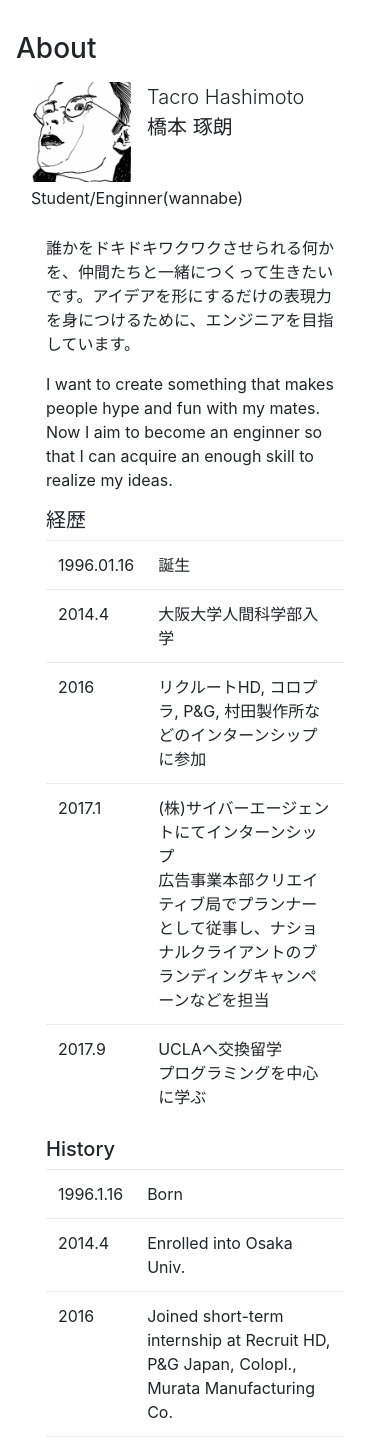
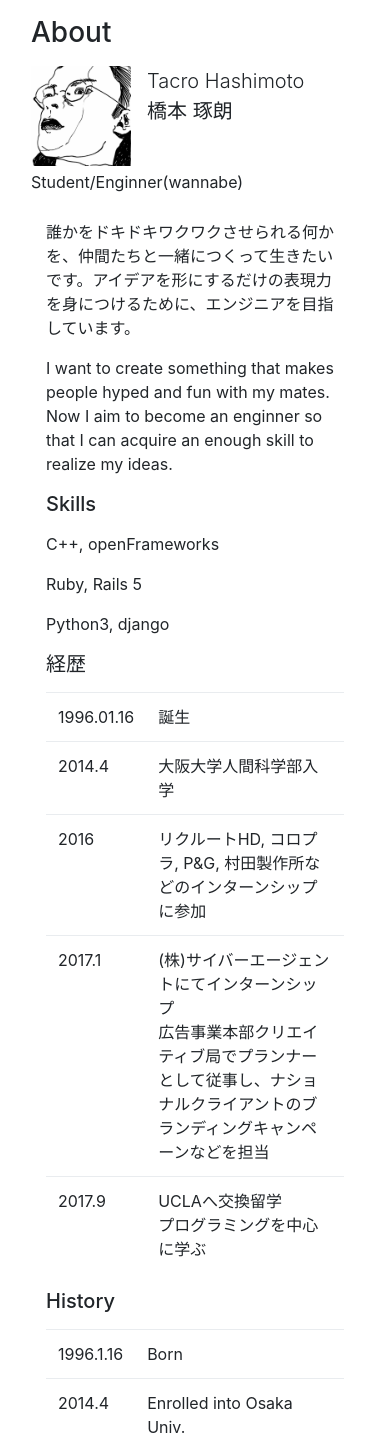
Before and after one commit to tacro/portfolio, a Django app: page /about/ in a window 390 px wide. Shown: the part 56-1497 px from the top of the page. Run offline with Django 3.2, Linux system fonts and the light colour scheme; some libraries are stand-ins or nearby versions.

Commit message:
make image more responsive

```diff
--- a/blog/templates/blog/detail.html
+++ b/blog/templates/blog/detail.html
@@ -28,7 +28,7 @@
           <div class="navbar-nav ml-auto">
             <a class="nav-item nav-link" href="{% url 'about' %}">About</a>
             <a class="nav-item nav-link" href="{% url 'index' %}">Blog</a>
-            <a class="nav-item nav-link" href="mailto:tacro@g.ucla.edu" target=”_blank”>Contact</a>
+            <a class="nav-item nav-link" href="mailto:tacro@g.ucla.edu">Contact</a>
             <a class="nav-item nav-link" href="https://twitter.com/tacro_" target=”_blank”><i class="fab fa-twitter-square"></i></a>
             <a class="nav-item nav-link" href="https://www.instagram.com/tacro_/" target=”_blank”><i class="fab fa-instagram"></i></a>
             <a class="nav-item nav-link" href="https://www.facebook.com/hashimototacro" target=”_blank”><i class="fab fa-facebook-square"></i></a>
--- a/blog/templates/blog/index.html
+++ b/blog/templates/blog/index.html
@@ -28,7 +28,7 @@
           <div class="navbar-nav ml-auto">
             <a class="nav-item nav-link" href="{% url 'about' %}">About</a>
             <a class="nav-item nav-link" href="{% url 'index' %}">Blog</a>
-            <a class="nav-item nav-link" href="mailto:tacro@g.ucla.edu" target=”_blank”>Contact</a>
+            <a class="nav-item nav-link" href="mailto:tacro@g.ucla.edu">Contact</a>
             <a class="nav-item nav-link" href="https://twitter.com/tacro_" target=”_blank”><i class="fab fa-twitter-square"></i></a>
             <a class="nav-item nav-link" href="https://www.instagram.com/tacro_/" target=”_blank”><i class="fab fa-instagram"></i></a>
             <a class="nav-item nav-link" href="https://www.facebook.com/hashimototacro" target=”_blank”><i class="fab fa-facebook-square"></i></a>
--- a/jobs/templates/jobs/about.html
+++ b/jobs/templates/jobs/about.html
@@ -28,7 +28,7 @@
           <div class="navbar-nav ml-auto">
             <a class="nav-item nav-link" href="{% url 'about' %}">About</a>
             <a class="nav-item nav-link" href="{% url 'index' %}">Blog</a>
-            <a class="nav-item nav-link" href="mailto:tacro@g.ucla.edu" target=”_blank”>Contact</a>
+            <a class="nav-item nav-link" href="mailto:tacro@g.ucla.edu">Contact</a>
             <a class="nav-item nav-link" href="https://twitter.com/tacro_" target=”_blank”><i class="fab fa-twitter-square"></i></a>
             <a class="nav-item nav-link" href="https://www.instagram.com/tacro_/" target=”_blank”><i class="fab fa-instagram"></i></a>
             <a class="nav-item nav-link" href="https://www.facebook.com/hashimototacro" target=”_blank”><i class="fab fa-facebook-square"></i></a>
@@ -38,9 +38,9 @@
     </header>
 
     <main role="main">
-      <section class="jumbotron bg-white">
-          <h3 class="jumbotron-heading display-5 mb-3">About</h3>
+      <section class="jumbotron bg-white pt-3">
           <div class="container">
+            <h3 class="jumbotron-heading display-5 mb-3">About</h3>
             <img src="{% static 'avatar_by_uno.jpeg' %}" height="100" style="float:left;" class="pr-3"/>
             <div class="lead">Tacro Hashimoto<br>
             橋本 琢朗<br>
@@ -52,11 +52,16 @@
             誰かをドキドキワクワクさせられる何かを、仲間たちと一緒につくって生きたいです。アイデアを形にするだけの表現力を身につけるために、エンジニアを目指しています。
           </p>
           <p>
-            I want to create something that makes people hype and fun with my mates. Now I aim to become an enginner so that I can acquire an enough skill to realize my ideas.
+            I want to create something that makes people hyped and fun with my mates. Now I aim to become an enginner so that I can acquire an enough skill to realize my ideas.
           </p>
           <p>
           </p>
-          <h5>経歴</h5>
+          <h5 class="pb-2">Skills</h5>
+          <p>C++, openFrameworks</p>
+          <p>Ruby, Rails 5</p>
+          <p>Python3, django</p>
+
+          <h5 class="pb-2">経歴</h5>
           <div class=row>
             <div class="jp col-md-6">
               <table class=table><tbody>
@@ -68,7 +73,7 @@
                 </tbody></table>
             </div>
           </div>
-          <h5>History</h5>
+          <h5 class="pb-2">History</h5>
           <div class=row>
             <div class="jp col-md-6">
               <table class=table><tbody>
@@ -82,7 +87,6 @@
           </div>
         </div>
       </section>
-
     </main>
 
     <footer class="text-muted">
--- a/jobs/templates/jobs/home.html
+++ b/jobs/templates/jobs/home.html
@@ -28,7 +28,7 @@
           <div class="navbar-nav ml-auto">
             <a class="nav-item nav-link" href="{% url 'about' %}">About</a>
             <a class="nav-item nav-link" href="{% url 'index' %}">Blog</a>
-            <a class="nav-item nav-link" href="mailto:tacro@g.ucla.edu" target=”_blank”>Contact</a>
+            <a class="nav-item nav-link" href="mailto:tacro@g.ucla.edu">Contact</a>
             <a class="nav-item nav-link" href="https://twitter.com/tacro_" target=”_blank”><i class="fab fa-twitter-square"></i></a>
             <a class="nav-item nav-link" href="https://www.instagram.com/tacro_/" target=”_blank”><i class="fab fa-instagram"></i></a>
             <a class="nav-item nav-link" href="https://www.facebook.com/hashimototacro" target=”_blank”><i class="fab fa-facebook-square"></i></a>
@@ -39,7 +39,7 @@
 
     <main role="main">
 
-      <section class="jumbotron bg-white m-0 pb-0">
+      <section class="jumbotron bg-white m-0 pb-0 pt-3">
         <div class="container">
           <h3 class="jumbotron-heading display-5">Works</h3>
           <p class="lead text-muted m-0">
@@ -56,7 +56,7 @@
             {% for job in jobs.all %}
             <div class="col-md-4">
               <div class="card mb-4 box-shadow">
-                <img class="card-image-top" src="{{ job.image.url }}" alt="image should be here...">
+                <img class="card-image-top" src="{{ job.image.url }}" alt="image should be here..." class="img-fluid" width="100%" style="object-fit: contain">
                 <div class="card-body">
                   <p class="card-text">{{ job.summary }}</p>
                 </div>
```
